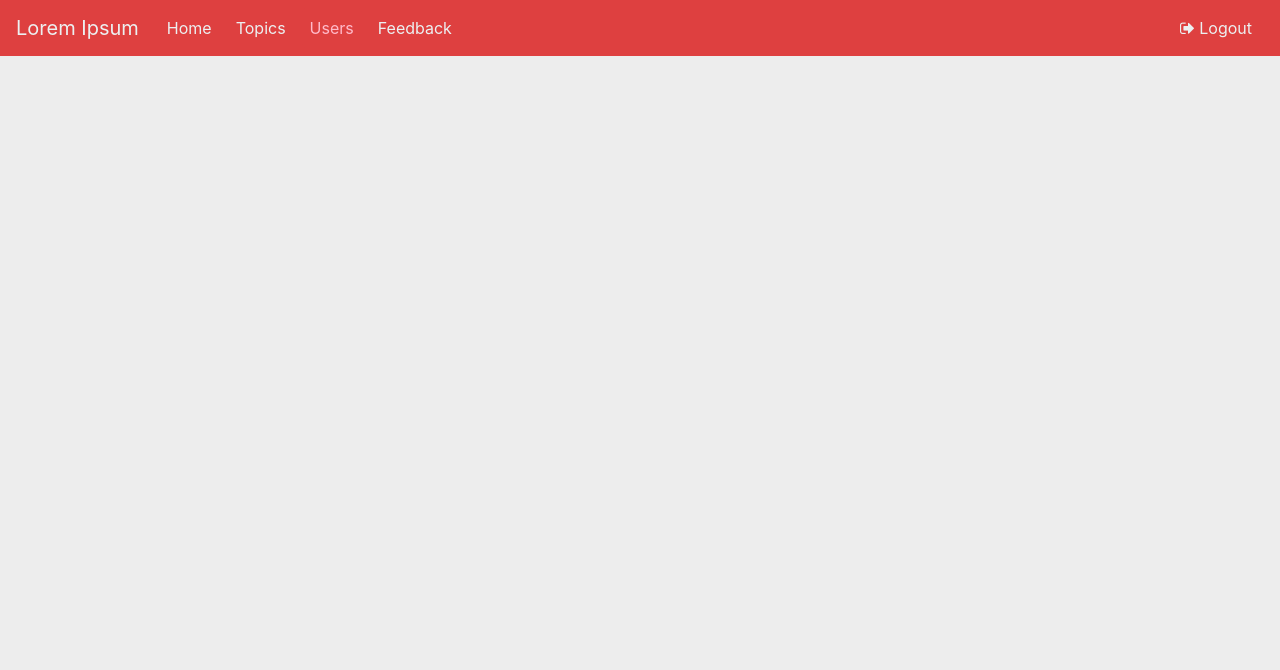
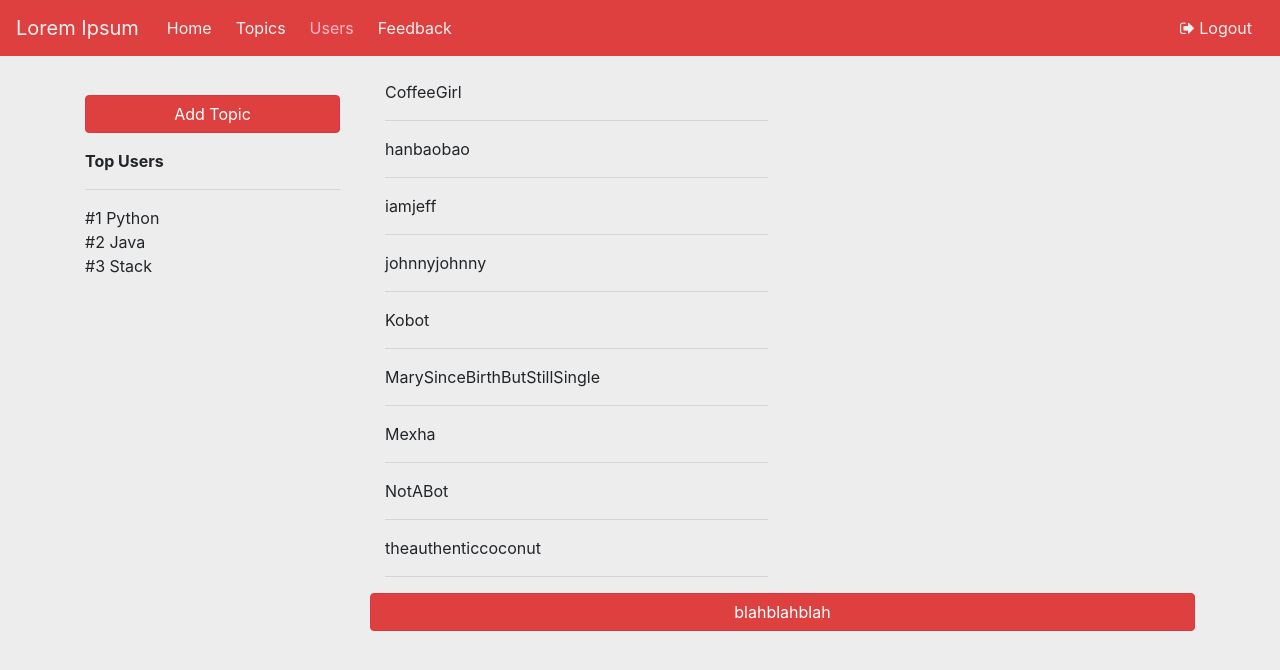
Before and after one commit to Mehxa/ASPJ-Project, a Flask app: page /adminUsers in a window 1280 px wide. Shown: the top 670 px of the page. Run offline with Flask 2, Linux system fonts and the light colour scheme; data comes from the database, SQL or seed files in the repository; some libraries are stand-ins or nearby versions.

Commit message:
did add topics and usernames

```diff
--- a/main.py
+++ b/main.py
@@ -279,37 +279,50 @@ def profile():
 
 @app.route('/adminHome')
 def adminHome():
-    return render_template('adminHome.html', currentPage='adminHome', **sessionInfo)
+    sql = "SELECT post.PostID, post.Title, post.Content, post.Upvotes, post.Downvotes, post.DatetimePosted, user.Username, topic.Content AS Topic FROM post"
+    sql += " INNER JOIN user ON post.UserID=user.UserID"
+    sql += " INNER JOIN topic ON post.TopicID=topic.TopicID"
+    sql += " ORDER BY post.PostID DESC LIMIT 6"
+
+    dictCursor.execute(sql)
+    recentPosts = dictCursor.fetchall()
+    for post in recentPosts:
+        post['TotalVotes'] = post['Upvotes'] - post['Downvotes']
+        post['Content'] = post['Content'][:200]
+
+    return render_template('adminHome.html', currentPage='adminHome', **sessionInfo, recentPosts = recentPosts)
 
 @app.route('/adminTopics')
 def adminTopics():
     # uncomment from here
-    # sql = "SELECT TopicID, Content FROM topic ORDER BY Content"
-    # tupleCursor.execute(sql)
-    # listOfTopics = tupleCursor.fetchall()
+    sql = "SELECT Content FROM topic ORDER BY Content ASC LIMIT 15"
+    tupleCursor.execute(sql)
+    listOfTopics = tupleCursor.fetchall()
     return render_template('adminTopics.html', currentPage='adminTopics', **sessionInfo, listOfTopics=listOfTopics)
 
 @app.route('/addTopic', methods=["GET", "POST"])
 def addTopic():
+
     # uncomment here
-    # if not sessionInfo['login']:
-        # return redirect('/login')
+    if not sessionInfo['login']:
+        return redirect('/login')
     # til here
-    # sql = "SELECT TopicID, Content FROM topic ORDER BY Content"
-    # tupleCursor.execute(sql)
-    # listOfTopics = tupleCursor.fetchall()
+    sql = "SELECT Content FROM topic ORDER BY Content"
 
-    # uncomment here topicForm = Forms.TopicForm(request.form)
-    # topicForm.topic.choices = listOfTopics
+    tupleCursor.execute(sql)
+    listOfTopics = tupleCursor.fetchall()
+
+    topicForm = Forms.TopicForm(request.form)
+    topicForm.topic.choices = listOfTopics
     # uncomment here
-    # if request.method == 'POST' and postForm.validate():
-    #     dateTime = datetime.strftime(datetime.now(), '%Y-%m-%d %H:%M:%S')
-    #     sql = 'INSERT INTO topic (TopicID, UserID, Content, DateTimePosted) VALUES (%s, %s, %s, %s)'
-    #     val = ("need to generate?", sessionInfo['currentUserID'],topicForm.topic.data, dateTime)
-    #     tupleCursor.execute(sql, val)
-    #     db.commit()
-    #     flash('Topic successfully created!', 'success')
-    #     return redirect('/adminHome')
+    if request.method == 'POST' and topicForm.validate():
+        dateTime = datetime.strftime(datetime.now(), '%Y-%m-%d %H:%M:%S')
+        sql = 'INSERT INTO topic ( UserID, Content, DateTimePosted) VALUES ( %s,%s, %s)'
+        val = (sessionInfo["currentUserID"],topicForm.topic.data, dateTime)
+        tupleCursor.execute(sql, val)
+        db.commit()
+        flash('Topic successfully created!', 'success')
+        return redirect('/adminHome')
         # till here
 
 
@@ -317,6 +330,10 @@ def addTopic():
 
 @app.route('/adminUsers')
 def adminUsers():
-    return render_template('adminUsers.html', currentPage='adminUsers', **sessionInfo)
+    sql = "SELECT Username From user"
+    tupleCursor.execute(sql)
+    listOfUsernames = tupleCursor.fetchall()
+    print(listOfUsernames)
+    return render_template('adminUsers.html', currentPage='adminUsers', **sessionInfo, listOfUsernames = listOfUsernames)
 if __name__ == "__main__":
     app.run(debug=True)
--- a/templates/adminBase.html
+++ b/templates/adminBase.html
@@ -14,7 +14,7 @@
     <script src="https://cdn.jsdelivr.net/npm/popper.js@1.16.0/dist/umd/popper.min.js" integrity="sha384-Q6E9RHvbIyZFJoft+2mJbHaEWldlvI9IOYy5n3zV9zzTtmI3UksdQRVvoxMfooAo" crossorigin="anonymous"></script>
     <script src="https://stackpath.bootstrapcdn.com/bootstrap/4.5.0/js/bootstrap.min.js" integrity="sha384-OgVRvuATP1z7JjHLkuOU7Xw704+h835Lr+6QL9UvYjZE3Ipu6Tp75j7Bh/kR0JKI" crossorigin="anonymous"></script>
 
-    <link rel="stylesheet" type = "text/css" href = "/static/styles/admin_base.css">
+    <link rel="stylesheet" type = "text/css" href = "/static/styles/base.css">
     {% block style %} {% endblock %}
 </head>
 <body>
--- a/templates/adminHome.html
+++ b/templates/adminHome.html
@@ -2,8 +2,9 @@
 {% block title %}Home{% endblock %}
 
 {% block style %}
-<link rel="stylesheet" href="/static/styles/adminHome.css">
+<link rel="stylesheet" href="/static/styles/home.css">
 <link rel="stylesheet" href="/static/styles/postMeta.css">
+<link rel="stylesheet" href="/static/styles/searchBar.css">
 {% endblock %}
 
 {% block content %}
@@ -48,7 +49,7 @@
     <div class="col-md-9"> <!--For all the posts-->
 
       {% for post in recentPosts %}
-        <div class="post-preview">
+        <div class="post-preview my-3">
           <a href="/viewPost/{{ post.PostID }}">
             <h1 class="post-title">
               {{ post.Title }}
--- a/templates/adminUsers.html
+++ b/templates/adminUsers.html
@@ -1,11 +1,72 @@
 {% extends "adminBase.html" %}
-{% block title %}Topics{% endblock %}
+{% block title %}Users{% endblock %}
 
 {% block style %}
-<!-- <link rel="stylesheet" href="/static/styles/adminHome.css"> -->
+
 <link rel="stylesheet" href="/static/styles/postMeta.css">
 {% endblock %}
 
 {% block content %}
+<div class="container my-4">
+  <div class="row justify-content-center">
+    <div class="col-md-12">
+      {{ flash() }}
+    </div>
+
+    <div class="col-md-3">
+      <div class="sticky-top">
+        <div>
+          <a href="/addTopic" class="btn btn-danger w-100" style="margin-top: 15px;">Add Topic</a>
+        </div>
+
+        <div class="mt-3" id="trending-topics">
+          <p class="font-weight-bold my-3">
+            Top Users
+          </p>
+
+          <hr class="mx-auto">
+
+          <p class="topic align-middle m-0">
+            <span>#1</span>
+            Python
+          </p>
+
+          <p class="topic align-middle m-0">
+            <span>#2</span>
+            Java
+          </p>
+
+          <p class="topic align-middle m-0">
+            <span>#3</span>
+            Stack
+          </p>
+        </div> <!--Trending Topics-->
+      </div> <!--Stick--->
+    </div> <!--Column-->
+
+ <!--For all the posts-->
+    <div class="col-md-9">
+
+        <div class="topics">
+
+            {% for user in listOfUsernames %}
+            <div class="col-md-6">
+              {{user[0]}}
+              <hr>
+            </div>
+
+            {% endfor %}
+
+
+        </div>
+
+
+        <div>
+          <a href="" class="btn btn-danger w-100">blahblahblah</a>
+        </div>
+    </div>
+
+  </div> <!--Row-->
+</div> <!--Container-->
 
 {% endblock %}
```
Also changed, not shown: templates/adminTopics.html (+8 -22 lines).
